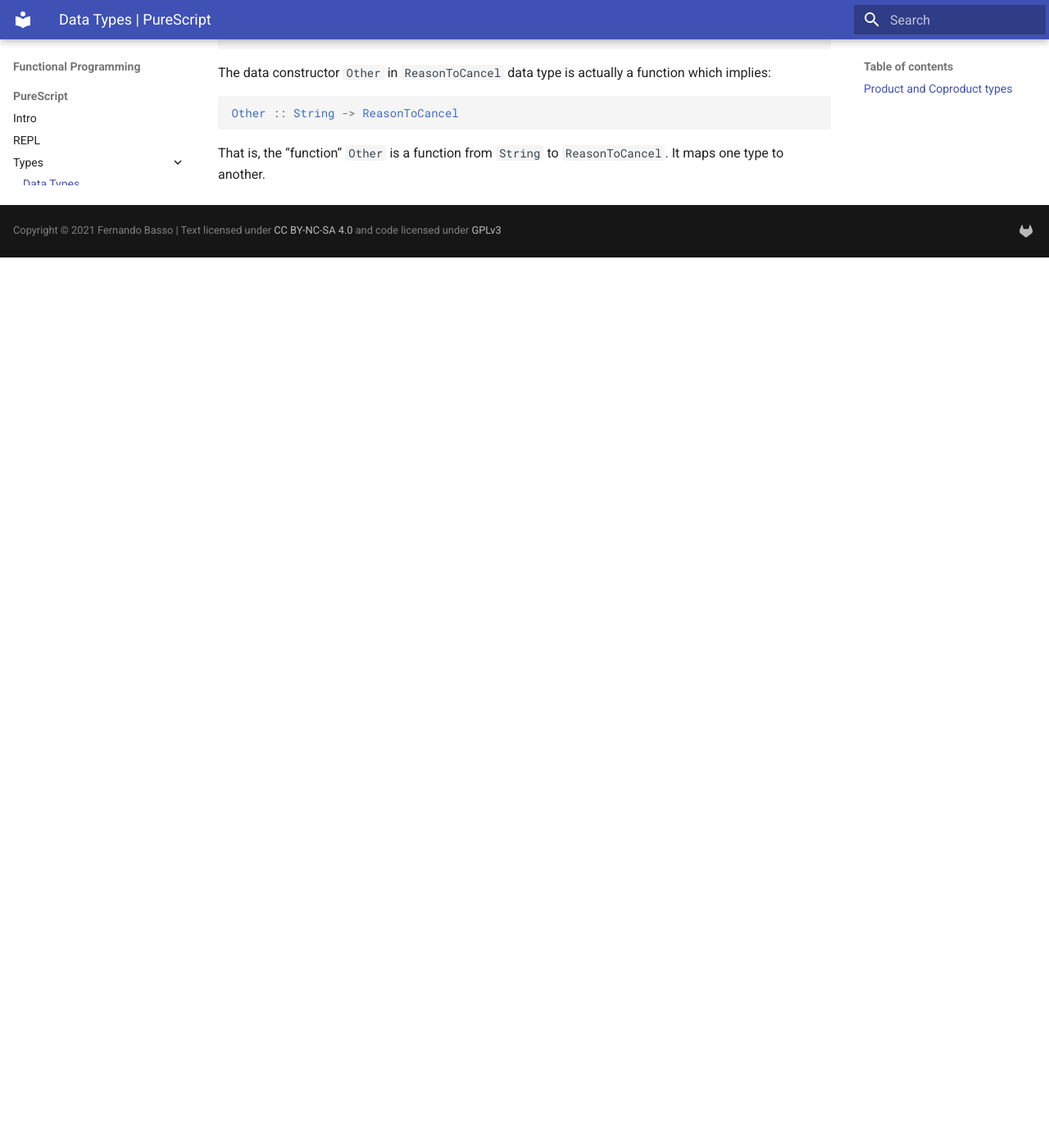
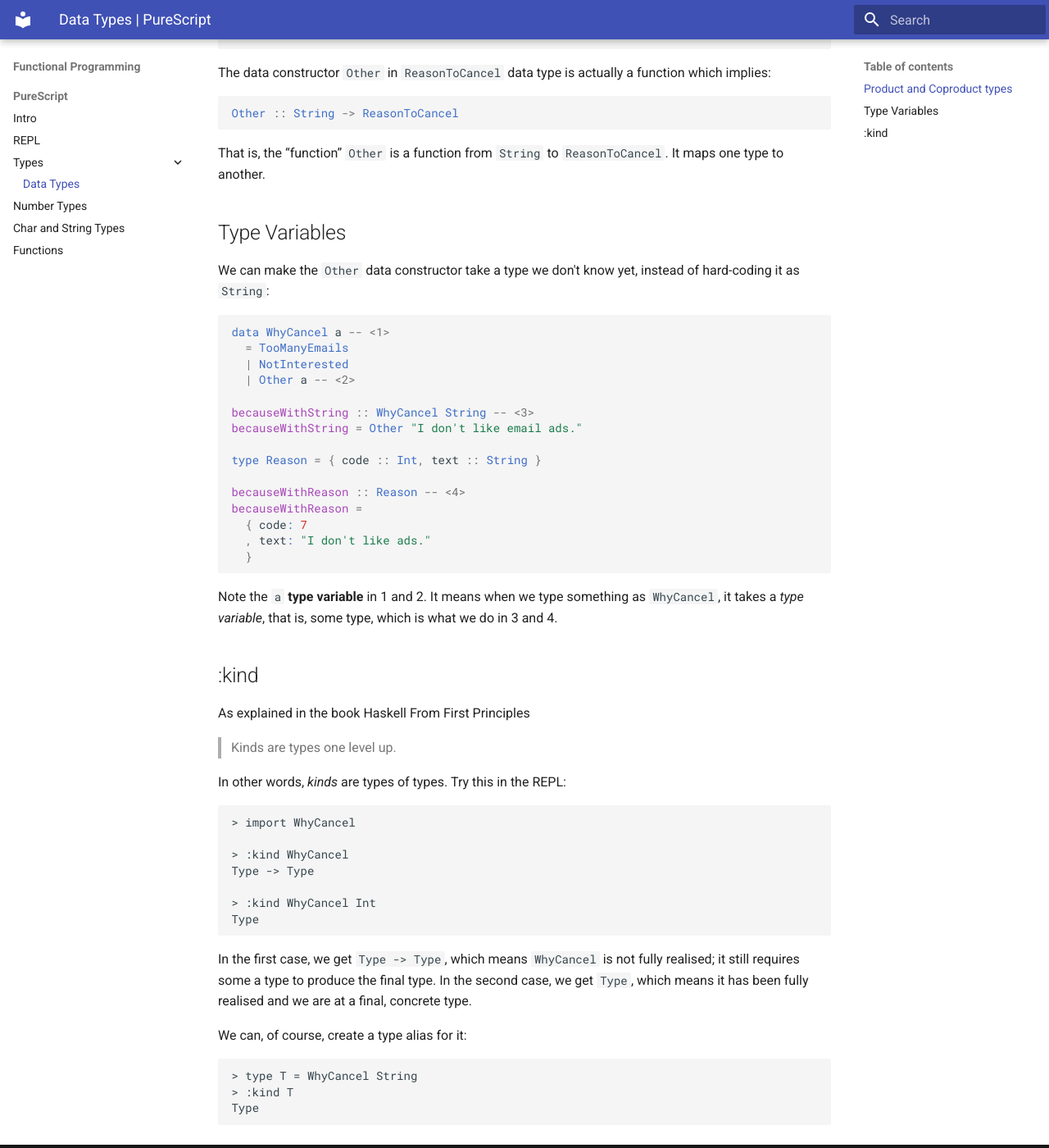
Before and after one commit to FernandoBasso/devhowto, an MkDocs documentation site: the page built from docs/functional-programming/purescript/types/data-types.md, in a window 1280 px wide and 1400 px high, scrolled down 1284 px. Shown: the whole window at 82% size. Built offline with MkDocs 1.6.1 and Material for MkDocs 9.7.7, drawn with Linux system fonts in a browser that asks for light colours; before the commit the page ends 1598 px from its top, so only the background shows below that.

Commit message:
purs: Add notes on data types and kinds

````diff
--- a/docs/functional-programming/purescript/types/data-types.md
+++ b/docs/functional-programming/purescript/types/data-types.md
@@ -57,3 +57,56 @@ Other :: String -> ReasonToCancel
 ```
 
 That is, the “function” `Other` is a function from `String` to `ReasonToCancel`. It maps one type to another.
+
+
+## Type Variables
+
+We can make the `Other` data constructor take a type we don't know yet, instead of hard-coding it as `String`:
+
+```purs
+data WhyCancel a -- <1>
+  = TooManyEmails
+  | NotInterested
+  | Other a -- <2>
+
+becauseWithString :: WhyCancel String -- <3>
+becauseWithString = Other "I don't like email ads."
+
+type Reason = { code :: Int, text :: String }
+
+becauseWithReason :: Reason -- <4>
+becauseWithReason =
+  { code: 7
+  , text: "I don't like ads."
+  }
+```
+
+Note the `a` **type variable** in 1 and 2. It means when we type something as `WhyCancel`, it takes a *type variable*, that is, some type, which is what we do in 3 and 4.
+
+## :kind
+
+As explained in the book Haskell From First Principles
+
+> Kinds are types one level up.
+
+In other words, *kinds* are types of types. Try this in the REPL:
+
+```purs-repl
+> import WhyCancel
+
+> :kind WhyCancel
+Type -> Type
+
+> :kind WhyCancel Int
+Type
+```
+
+In the first case, we get `Type -> Type`, which means `WhyCancel` is not fully realised; it still requires some a type to produce the final type. In the second case, we get `Type`, which means it has been fully realised and we are at a final, concrete type.
+
+We can, of course, create a type alias for it:
+
+```purs-repl
+> type T = WhyCancel String
+> :kind T
+Type
+```
````
